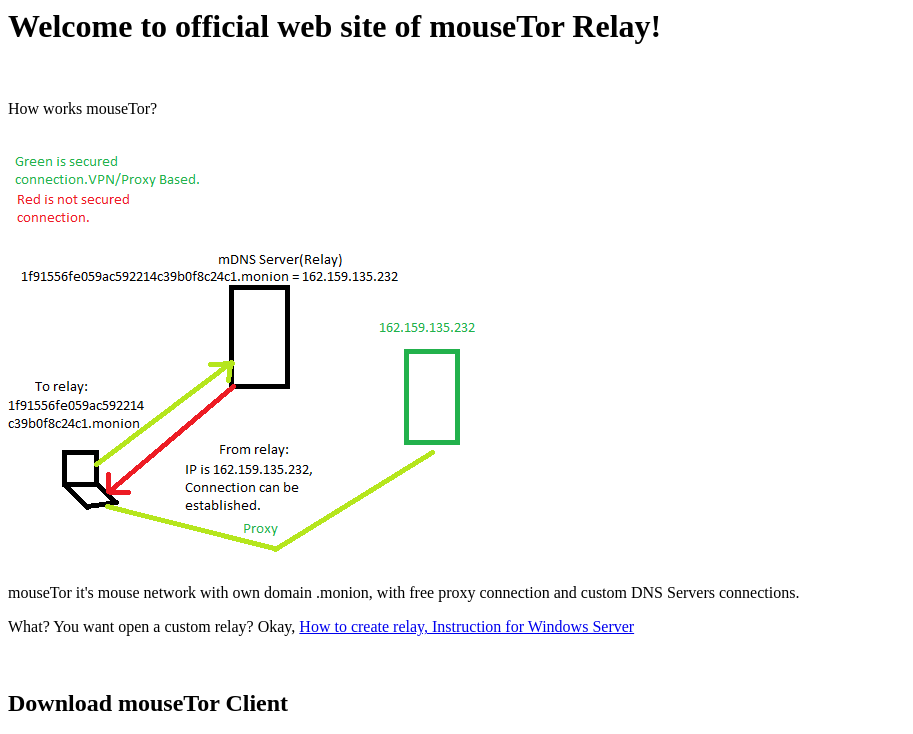
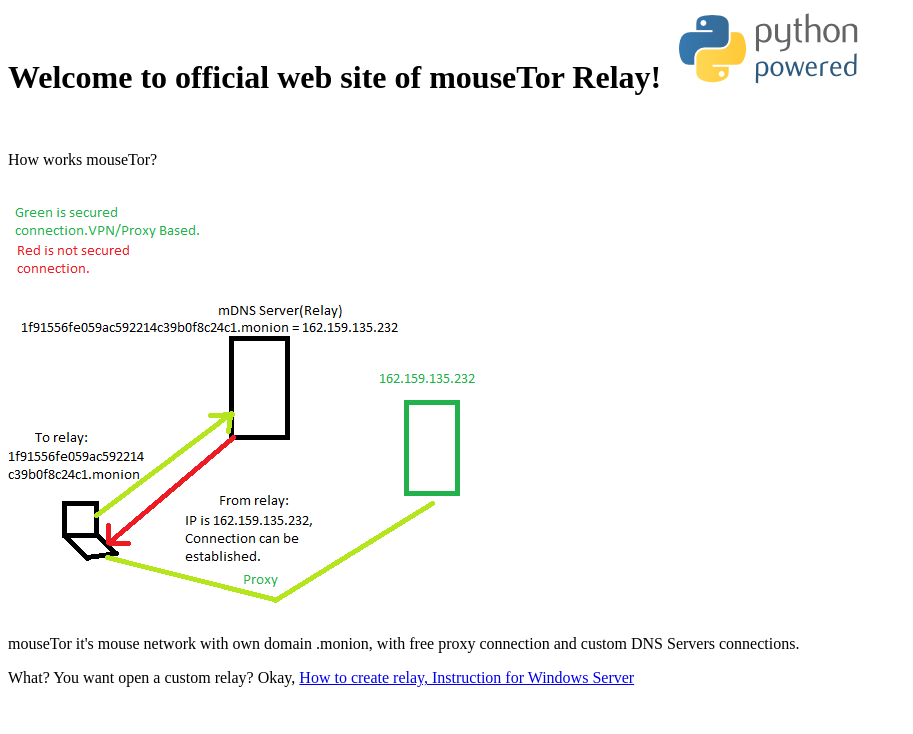
Before and after one commit to TheReactiveMouse/thereactivemouse.github.io, a plain HTML site: page index.html in a window 1280 px wide. Shown: the top 734 px of the page, without its empty margins (0-913 px from the left). Drawn offline with Linux system fonts and the light colour scheme.

Commit message:
Update index.html

```diff
--- a/index.html
+++ b/index.html
@@ -1,5 +1,5 @@
-<title>mouseTor <img src='python-powered-w-200x80.png'></title>
-<h1>Welcome to official web site of mouseTor Relay!</h1>
+<title>mouseTor</title>
+<h1>Welcome to official web site of mouseTor Relay! <img src='python-powered-w-200x80.png'></h1>
 <br>
 <p>How works mouseTor?</p>
 <br>
```
